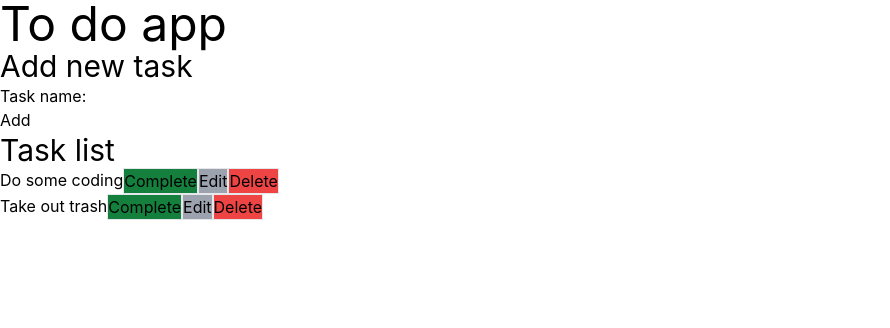
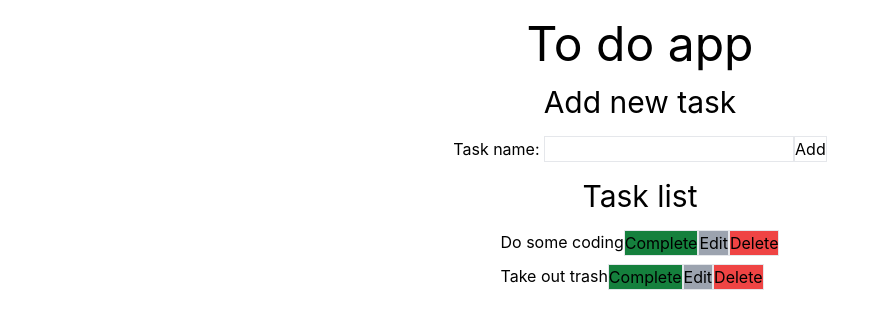
Before and after one commit to prajitlal4/todo-project, a React (Create React App) app: page / in a window 1280 px wide. Shown: the top 328 px of the page, without its empty margins (0-890 px from the left). Built offline with nearby package versions, Linux system fonts and the light colour scheme; data requests are answered from the project's data file.

Commit message:
added styling to components

```diff
--- a/src/App.js
+++ b/src/App.js
@@ -39,9 +39,11 @@ const App = () => {
 
   return (
     <div>
-      <h1 className="text-5xl">To do app</h1>
-      <TaskForm addTask={addTask} handleTaskChange={handleTaskChange} newTask={newTask} />
-      <TaskList tasks={tasks} />
+      <div className="flex flex-col items-center p-5">
+        <h1 className="text-5xl">To do app</h1>
+        <TaskForm addTask={addTask} handleTaskChange={handleTaskChange} newTask={newTask} />
+        <TaskList tasks={tasks} />
+      </div>
     </div>
   );
 }
--- a/src/components/Task.jsx
+++ b/src/components/Task.jsx
@@ -8,7 +8,7 @@ const Task = ({ task }) => {
   ];
 
   return (
-    <div className="flex">
+    <div className="flex pb-2">
       <h1>{task.name}</h1>
       {buttons.map((button) => (
         <button key={button.id} className={button.css}>
--- a/src/components/TaskForm.jsx
+++ b/src/components/TaskForm.jsx
@@ -7,15 +7,24 @@ const TaskForm = (props) => {
 
   return (
     <div>
-      <h3 className="text-3xl">Add new task</h3>
-      <form onSubmit={addTask}>
-        <div>
-          Task name: <input value={newTask} onChange={handleTaskChange} />
-        </div>
-        <div>
-          <button type="submit">Add</button>
-        </div>
-      </form>
+      <div className="flex flex-col items-center">
+        <h3 className="text-3xl p-4">Add new task</h3>
+        <form className="flex flex-row" onSubmit={addTask}>
+          <div>
+            Task name:{" "}
+            <input
+              className="border"
+              value={newTask}
+              onChange={handleTaskChange}
+            />
+          </div>
+          <div>
+            <button className="border" type="submit">
+              Add
+            </button>
+          </div>
+        </form>
+      </div>
     </div>
   );
 };
--- a/src/components/TaskList.jsx
+++ b/src/components/TaskList.jsx
@@ -5,11 +5,13 @@ import Task from "./Task.jsx";
 const TaskList = ({ tasks }) => {
   return (
     <div>
-      <h1 className="text-3xl">Task list</h1>
-      <div>
-        {tasks.map((task) => (
-          <Task key="task.id" task={task} />
-        ))}
+      <div className="flex flex-col items-center">
+        <h1 className="text-3xl p-4">Task list</h1>
+        <div>
+          {tasks.map((task) => (
+            <Task key="task.id" task={task} />
+          ))}
+        </div>
       </div>
     </div>
   );
```
